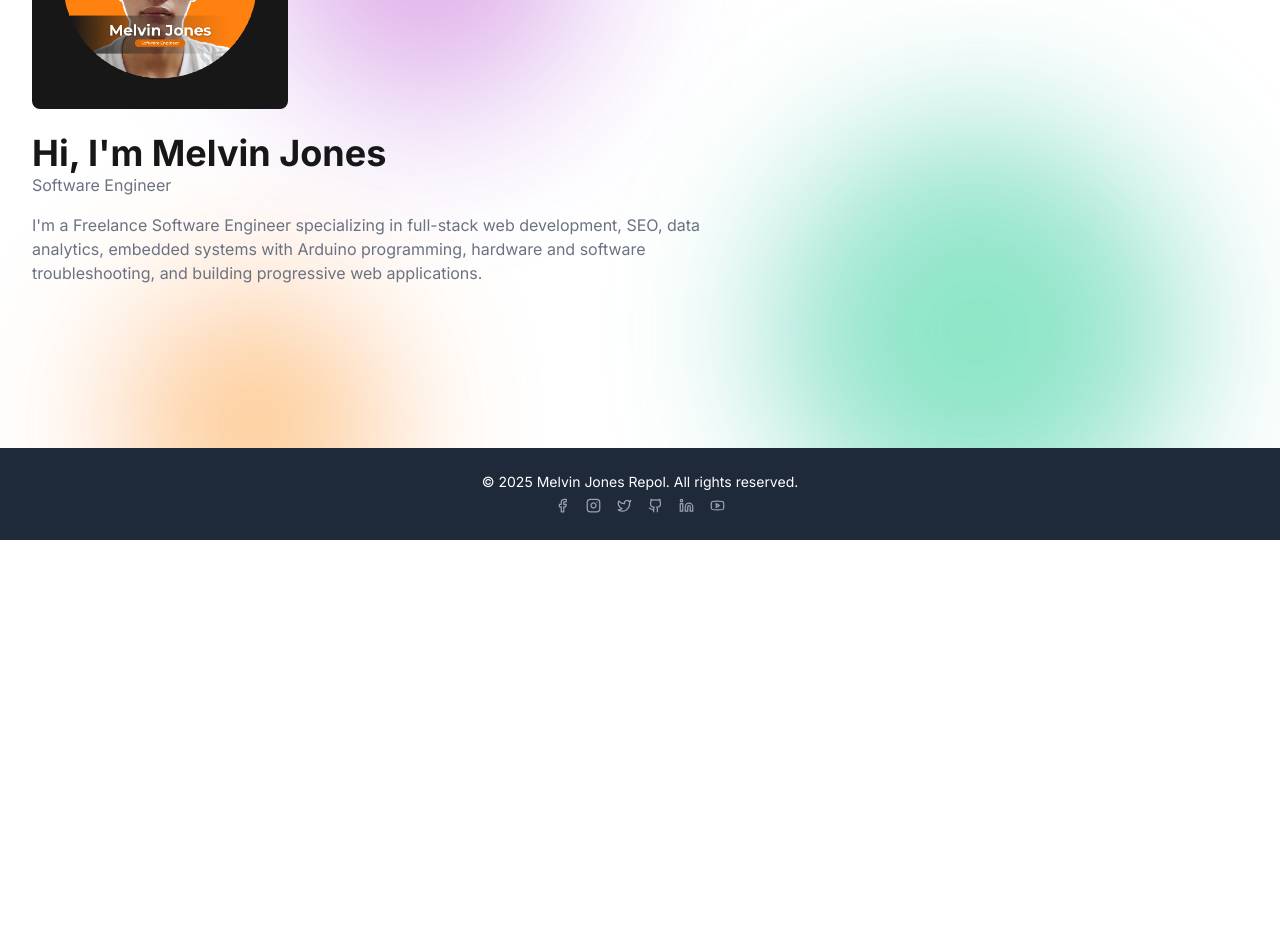
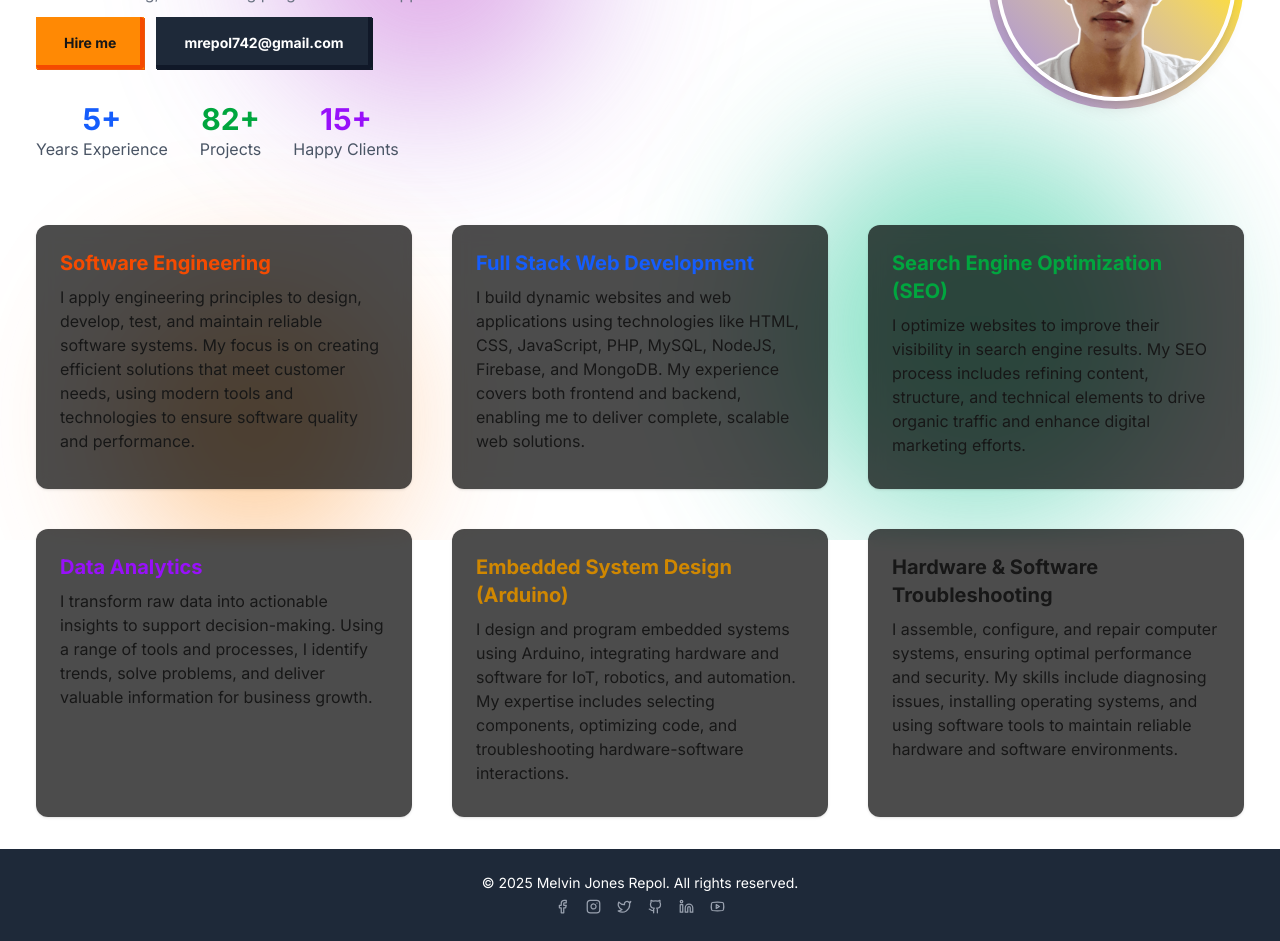
Before and after one commit to mrepol742/melvinjonesrepol, a Next.js app: page / in a window 1280 px wide. Shown: the part 260-1201 px from the top of the page. Before the commit the page ends 800 px from the top, so only its background shows below. Built offline with nearby package versions, Linux system fonts and the light colour scheme.

Commit message:
update main content

```diff
--- a/src/app/globals.css
+++ b/src/app/globals.css
@@ -75,3 +75,20 @@ body {
     transform: translateY(-50px) translateX(50px) scale(1.1);
   }
 }
+
+@keyframes gradient-shift {
+
+  0%,
+  100% {
+    background-position: 0% 50%;
+  }
+
+  50% {
+    background-position: 100% 50%;
+  }
+}
+
+.animate-gradient-shift {
+  background-size: 200% 200%;
+  animation: gradient-shift 6s ease-in-out infinite;
+}
--- a/src/app/layout.tsx
+++ b/src/app/layout.tsx
@@ -29,7 +29,9 @@ export const metadata: Metadata = {
     "Software Troubleshooting",
     "Progressive Web Applications",
   ],
-  authors: [{ name: "Melvin Jones Repol", url: "https://melvinjonesrepol.com" }],
+  authors: [
+    { name: "Melvin Jones Repol", url: "https://melvinjonesrepol.com" },
+  ],
   creator: "Melvin Jones Repol",
   openGraph: {
     title: "Melvin Jones Gallano Repol - Software Engineer",
@@ -91,8 +93,8 @@ export default function RootLayout({
         <NextTopLoader showSpinner={false} />
         <div className="flex-1">
           <AOSWrapper />
-          {children}
-          </div>
+          <div className="container mx-auto px-1">{children}</div>
+        </div>
         <Footer />
       </body>
       <GoogleAnalytics gaId="G-5725N9VYZ4" />
--- a/src/app/page.tsx
+++ b/src/app/page.tsx
@@ -4,34 +4,196 @@ export default function Home() {
   return (
     <main className="p-8">
       <section>
-        <Image
-          src="/images/melvinjonesrepol.png"
-          alt="Hero Image"
-          className="w-64 h-64 object-cover rounded-lg mb-6"
-          width={256}
-          height={256}
-          data-aos="fade-up"
-        />
+        <div className="flex flex-col-reverse md:flex-row items-center md:items-start md:justify-between gap-8">
+          <div className="flex-1">
             <h1
               className="text-4xl font-bold"
               data-aos="fade-up"
               data-aos-delay="100"
             >
-          Hi, I&apos;m Melvin Jones
+              Hi, I&apos;m Melvin Jones Repol
             </h1>
-        <p className="text-gray-500" data-aos="fade-up" data-aos-delay="200">
-          Software Engineer
+            <p
+              className="text-gray-500"
+              data-aos="fade-up"
+              data-aos-delay="200"
+            >
+              Freelance Software Engineer
             </p>
             <p
               className="mt-4 max-w-2xl text-gray-500"
               data-aos="fade-up"
               data-aos-delay="300"
             >
-          I&apos;m a Freelance Software Engineer specializing in full-stack web
-          development, SEO, data analytics, embedded systems with Arduino
-          programming, hardware and software troubleshooting, and building
-          progressive web applications.
+              I&apos;m a Freelance Software Engineer specializing in full-stack
+              web development, SEO, data analytics, embedded systems with
+              Arduino programming, hardware and software troubleshooting, and
+              building progressive web applications.
             </p>
+
+            <div>
+              <button
+                className="text-sm relative bg-orange-400 px-7 py-4 mt-3 font-semibold overflow-hidden shadow-none transition-transform duration-200 hover:translate-x-1 hover:translate-y-1
+                before:content-[''] before:absolute before:right-0 before:bottom-0 before:w-full before:h-1 before:bg-orange-600 before:rounded-b-lg
+                after:content-[''] after:absolute after:right-0 after:bottom-0 after:w-1 after:h-full after:bg-orange-600 after:rounded-r-lg"
+                style={{ boxShadow: "1px 1px 0 0 #ea580c" }}
+                data-aos="fade-right"
+                data-aos-delay="350"
+              >
+                Hire me
+              </button>
+              <button
+                className="text-sm relative bg-gray-800 text-white px-7 py-4 mt-3 ml-3 font-semibold overflow-hidden shadow-none transition-transform duration-200 hover:translate-x-1 hover:translate-y-1
+                before:content-[''] before:absolute before:right-0 before:bottom-0 before:w-full before:h-1 before:bg-gray-900 before:rounded-b-lg
+                after:content-[''] after:absolute after:right-0 after:bottom-0 after:w-1 after:h-full after:bg-gray-900 after:rounded-r-lg"
+                style={{ boxShadow: "1px 1px 0 0 #111827" }}
+                data-aos="fade-right"
+                data-aos-delay="400"
+              >
+                mrepol742@gmail.com
+              </button>
+            </div>
+
+            <div
+              className="mt-8 flex gap-8 justify-center md:justify-start"
+              data-aos="fade-up"
+              data-aos-delay="400"
+            >
+              <div className="text-center">
+                <span className="block text-3xl font-bold text-blue-600">
+                  5+
+                </span>
+                <span className="text-gray-600">Years Experience</span>
+              </div>
+              <div className="text-center">
+                <span className="block text-3xl font-bold text-green-600">
+                  82+
+                </span>
+                <span className="text-gray-600">Projects</span>
+              </div>
+              <div className="text-center">
+                <span className="block text-3xl font-bold text-purple-600">
+                  15+
+                </span>
+                <span className="text-gray-600">Happy Clients</span>
+              </div>
+            </div>
+          </div>
+          <div
+            className="flex-shrink-0 mb-6 md:mb-0 md:ml-8"
+            data-aos="fade-up"
+            data-aos-delay="500"
+          >
+            <div className="w-64 h-64 rounded-full bg-gradient-to-tr from-violet-500 via-yellow-300 to-green-400 animate-gradient-shift flex items-center justify-center bg-opacity-60 backdrop-blur-md">
+              <Image
+                src="/images/melvinjonesrepol.transparent.png"
+                alt="Hero Image"
+                className="w-60 h-60 object-cover rounded-full border-4 border-white shadow-lg"
+                width={240}
+                height={240}
+              />
+            </div>
+          </div>
+        </div>
+
+        <div className="mt-16 grid gap-10 md:grid-cols-2 lg:grid-cols-3">
+          {/* Software Engineering */}
+          <div
+            className="bg-black/70 backdrop-blur rounded-xl shadow p-6 flex flex-col h-full"
+            data-aos="fade-up"
+            data-aos-delay="600"
+          >
+            <h3 className="text-xl font-semibold mb-2 text-orange-600">
+              Software Engineering
+            </h3>
+            <p className="text-white-700 mb-2">
+              I apply engineering principles to design, develop, test, and
+              maintain reliable software systems. My focus is on creating
+              efficient solutions that meet customer needs, using modern tools
+              and technologies to ensure software quality and performance.
+            </p>
+          </div>
+          {/* Full Stack Web Development */}
+          <div
+            className="bg-black/70 backdrop-blur rounded-xl shadow p-6 flex flex-col h-full"
+            data-aos="fade-up"
+            data-aos-delay="700"
+          >
+            <h3 className="text-xl font-semibold mb-2 text-blue-600">
+              Full Stack Web Development
+            </h3>
+            <p className="text-white-700 mb-2">
+              I build dynamic websites and web applications using technologies
+              like HTML, CSS, JavaScript, PHP, MySQL, NodeJS, Firebase, and
+              MongoDB. My experience covers both frontend and backend, enabling
+              me to deliver complete, scalable web solutions.
+            </p>
+          </div>
+          {/* Search Engine Optimization */}
+          <div
+            className="bg-black/70 backdrop-blur rounded-xl shadow p-6 flex flex-col h-full"
+            data-aos="fade-up"
+            data-aos-delay="800"
+          >
+            <h3 className="text-xl font-semibold mb-2 text-green-600">
+              Search Engine Optimization (SEO)
+            </h3>
+            <p className="text-white-700 mb-2">
+              I optimize websites to improve their visibility in search engine
+              results. My SEO process includes refining content, structure, and
+              technical elements to drive organic traffic and enhance digital
+              marketing efforts.
+            </p>
+          </div>
+          {/* Data Analytics */}
+          <div
+            className="bg-black/70 backdrop-blur rounded-xl shadow p-6 flex flex-col h-full"
+            data-aos="fade-up"
+            data-aos-delay="900"
+          >
+            <h3 className="text-xl font-semibold mb-2 text-purple-600">
+              Data Analytics
+            </h3>
+            <p className="text-white-700 mb-2">
+              I transform raw data into actionable insights to support
+              decision-making. Using a range of tools and processes, I identify
+              trends, solve problems, and deliver valuable information for
+              business growth.
+            </p>
+          </div>
+          {/* Embedded System Design with Arduino */}
+          <div
+            className="bg-black/70 backdrop-blur rounded-xl shadow p-6 flex flex-col h-full"
+            data-aos="fade-up"
+            data-aos-delay="1000"
+          >
+            <h3 className="text-xl font-semibold mb-2 text-yellow-600">
+              Embedded System Design (Arduino)
+            </h3>
+            <p className="text-white-700 mb-2">
+              I design and program embedded systems using Arduino, integrating
+              hardware and software for IoT, robotics, and automation. My
+              expertise includes selecting components, optimizing code, and
+              troubleshooting hardware-software interactions.
+            </p>
+          </div>
+          {/* Hardware and Software Troubleshooting */}
+          <div
+            className="bg-black/70 backdrop-blur rounded-xl shadow p-6 flex flex-col h-full"
+            data-aos="fade-up"
+            data-aos-delay="1100"
+          >
+            <h3 className="text-xl font-semibold mb-2 text-white-800">
+              Hardware &amp; Software Troubleshooting
+            </h3>
+            <p className="text-white-700 mb-2">
+              I assemble, configure, and repair computer systems, ensuring
+              optimal performance and security. My skills include diagnosing
+              issues, installing operating systems, and using software tools to
+              maintain reliable hardware and software environments.
+            </p>
+          </div>
+        </div>
       </section>
     </main>
   );
```
Lines whose indentation alone changed are shown as unchanged.
